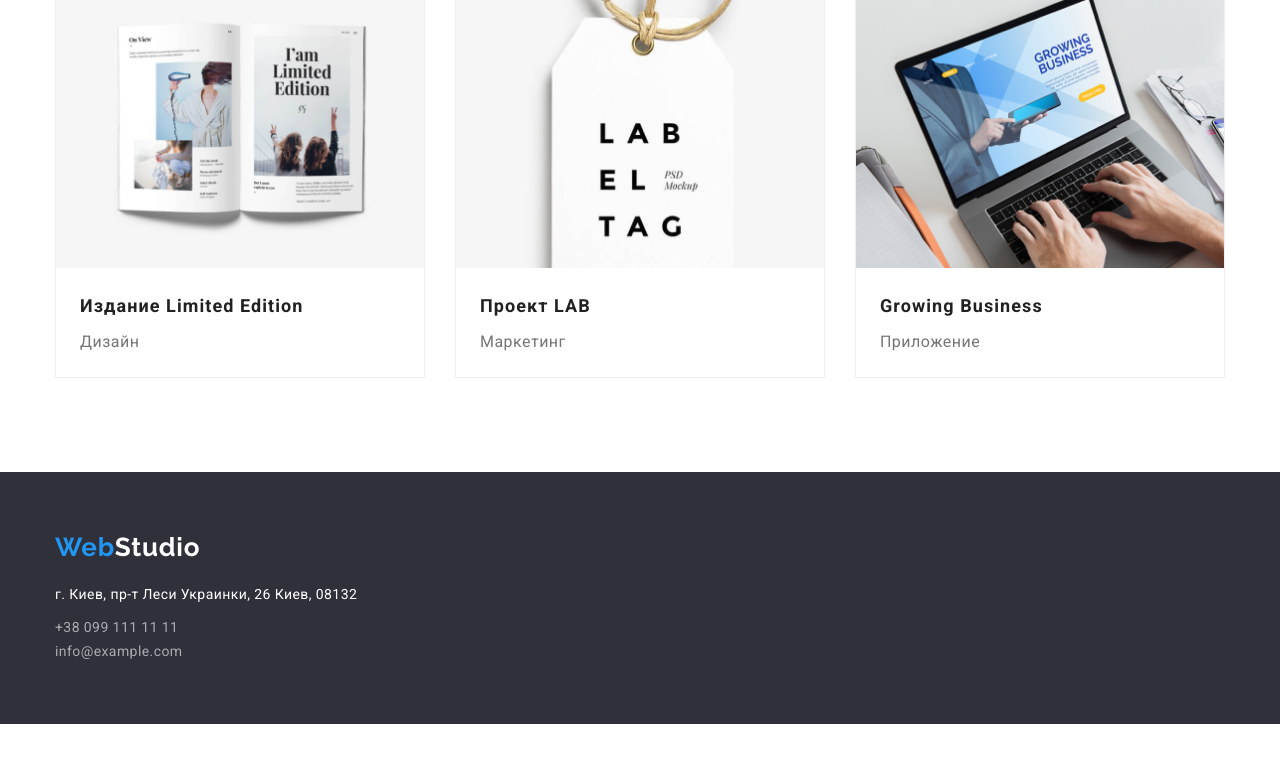
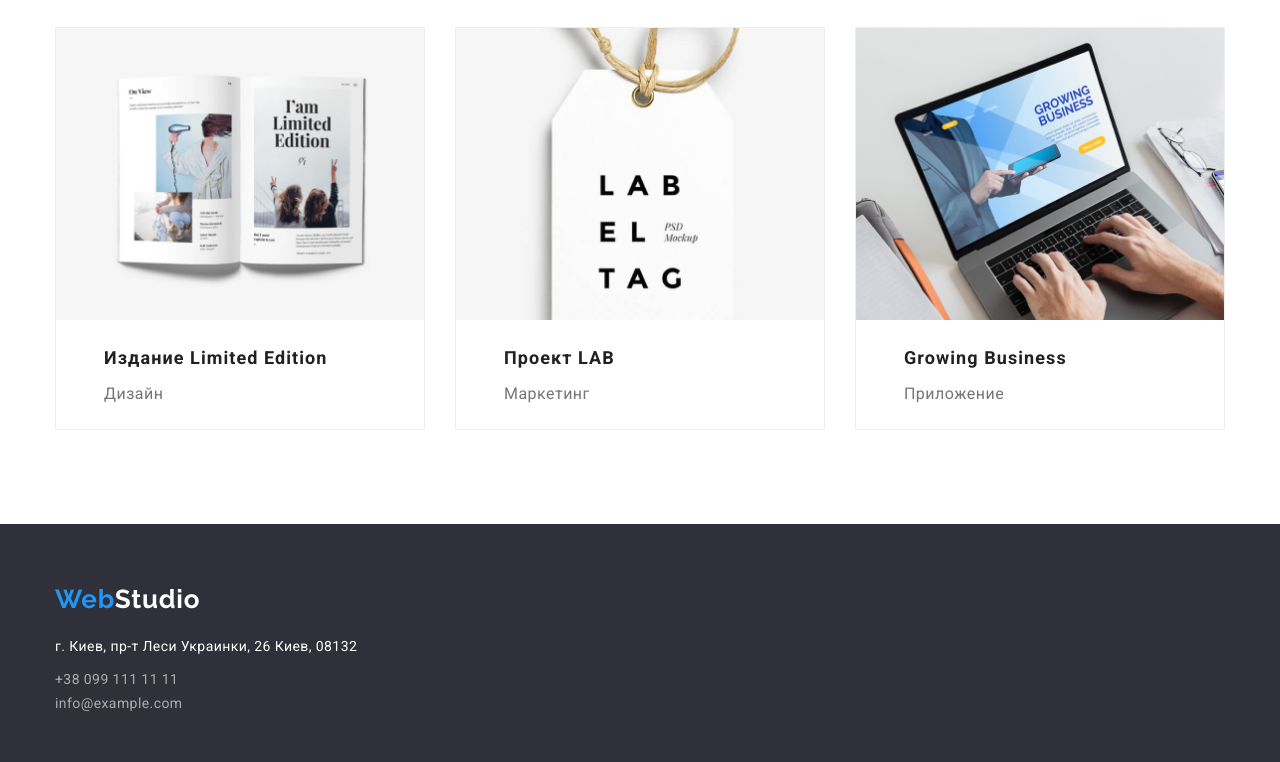
Before and after one commit to G-Olga/H.W.-3, a plain HTML site: page portfolio.html in a window 1280 px wide. Shown: the part 1142-1904 px from the top of the page. Before the commit the page ends 1866 px from the top, so only its background shows below. Drawn offline with nearby package versions, Linux system fonts and the light colour scheme.

Commit message:
выполненное дз-3

```diff
--- a/css/styles.css
+++ b/css/styles.css
@@ -93,6 +93,17 @@ body {
   line-height: 1.19;
   letter-spacing: 0.03em;
   color: var(--logo-color);
+  margin-right: 93px;
+}
+
+.logo-footer {
+  font-family: Raleway;
+  font-style: normal;
+  font-weight: bold;
+  font-size: 26px;
+  line-height: 1.19;
+  letter-spacing: 0.03em;
+  color: var(--title-color);
   margin-right: 93px;
 }
 
@@ -205,6 +216,10 @@ body {
   color: #ffffff;
 }
 
+.about-us {
+  padding-top: 94px;
+}
+
 .about-us-item {
   margin-right: 30px;
   max-width: 270px;
@@ -225,7 +240,6 @@ body {
 }
 
 .about-us-list {
-  padding-top: 94px;
   list-style-type: none;
   display: flex;
 }
@@ -249,6 +263,7 @@ body {
 
 .wwd {
   padding-top: 94px;
+  padding-bottom: 167px;
 }
 
 .wwd-list {
@@ -266,6 +281,7 @@ body {
 
 .our-team {
   padding-top: 94px;
+  padding-bottom: 21px;
   background-color: var(--background-color-medium);
 }
 
@@ -371,7 +387,7 @@ body {
 .project-list {
   display: flex;
   flex-wrap: wrap;
-  margin-top: 34px;
+  margin-top: 50px;
   margin-right: -30px;
   margin-bottom: -30px;
 }
@@ -385,8 +401,7 @@ body {
 }
 
 .project-about {
-  padding-top: 20px;
-  padding-bottom: 20px;
+  padding: 20px 24px 20px 24px;
 }
 
 .project-name {
--- a/portfolio.html
+++ b/portfolio.html
@@ -94,7 +94,7 @@
     </main>
     <footer class="footer">
         <div class="conteiner">
-            <a class="logo link footer" href="./index.html"> <span class="logo-accent link">Web</span>Studio</a>
+            <a class="logo-footer link " href="./index.html"> <span class="logo-accent link">Web</span>Studio</a>
             <ul class="footer-list">
                 <li class="footer-item">
                     <a href="https://goo.gl/maps/i7WA8McoqC5LkdUj7" target="_blank" rel="noopener noreferrer"
```
Also changed, not shown: index.html (+2 -2 lines).
